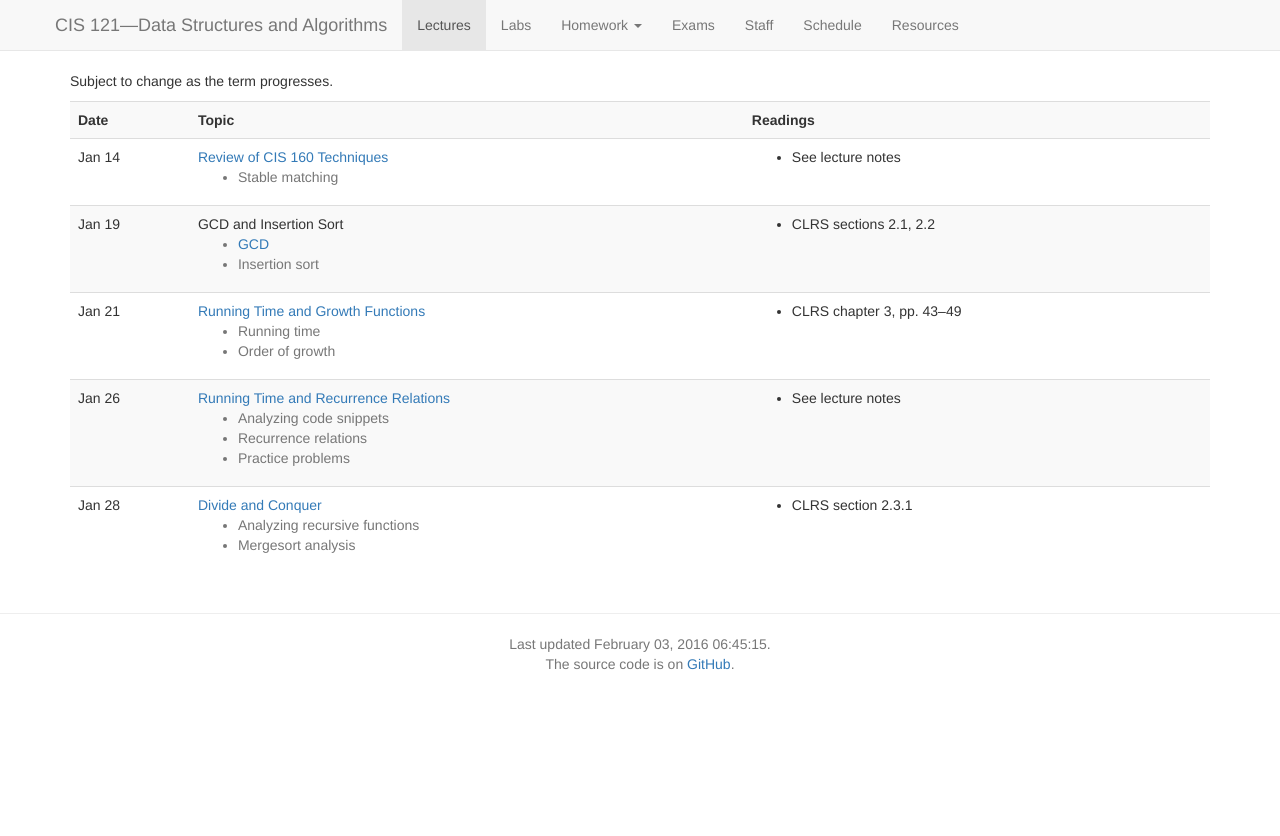
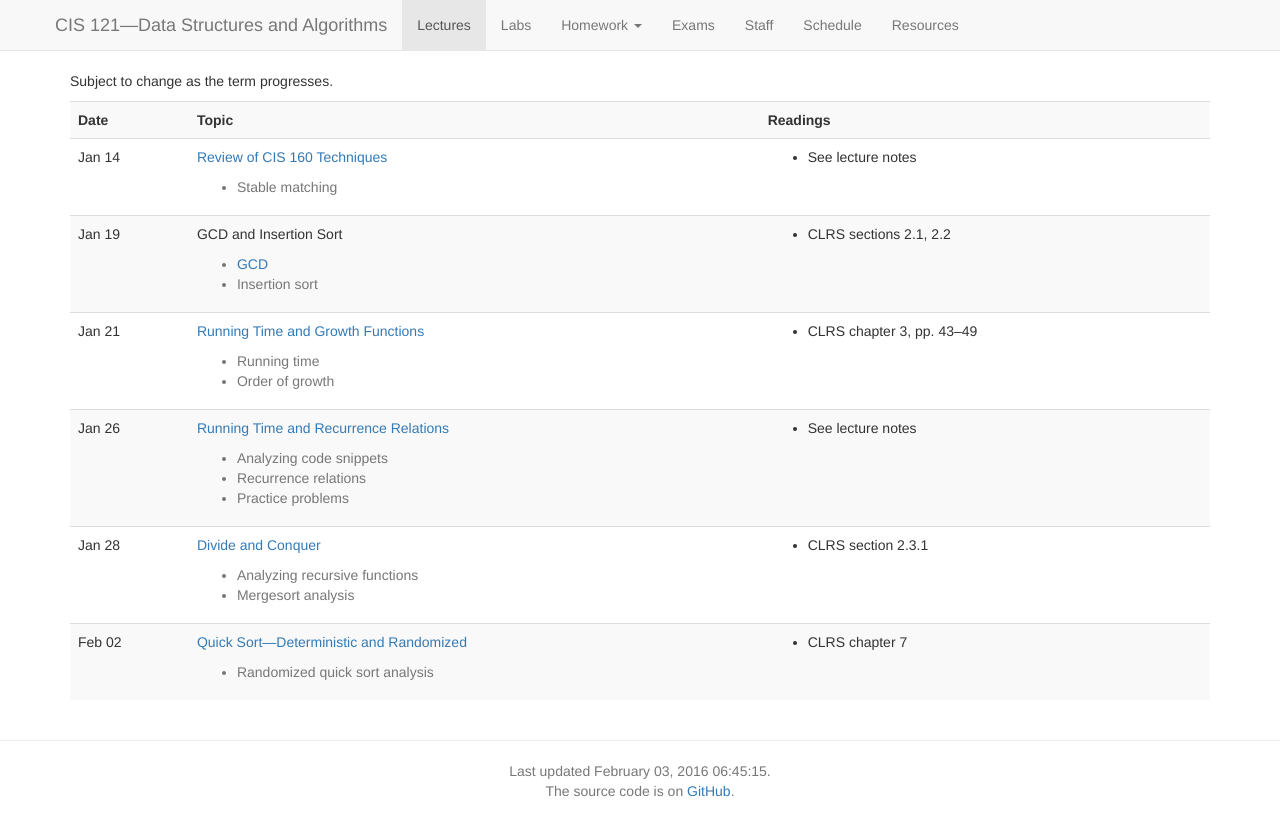
Before and after one commit to vikramkh/course-website-16fa, a Jekyll site: the page built from lectures.md, in a window 1280 px wide. Shown: the top 836 px of the page. Built offline with Jekyll 4.4.1, drawn with Linux system fonts in a browser that asks for light colours; nearby versions of some CDN libraries.

Commit message:
Add quicksort lecture

```diff
--- a/_data/lectures.yaml
+++ b/_data/lectures.yaml
@@ -44,3 +44,11 @@
   slides: lectures/dc.pdf
   reading:
     - CLRS section 2.3.1
+
+- date: 2016-2-2
+  title: Quick Sort---Deterministic and Randomized
+  highlights:
+    - Randomized quick sort analysis
+  slides: lectures/dc2.pdf
+  reading:
+    - CLRS chapter 7
--- a/lectures.md
+++ b/lectures.md
@@ -21,9 +21,9 @@ Subject to change as the term progresses.
             Company Profile:
           {% endif %}
           {% if lecture.slides %}
-            <a href="{{ lecture.slides }}">{{ lecture.title }}</a>
+            <a href="{{ lecture.slides }}">{{ lecture.title | markdownify }}</a>
           {% else %}
-            {{ lecture.title }}
+            {{ lecture.title | markdownify }}
           {% endif %}
           {% if lecture.speaker %}
             {% if lecture.speaker_url %} by <a href="{{ lecture.speaker_url }}">{{ lecture.speaker }}</a>
```
Also changed, not shown: 2 other files.
